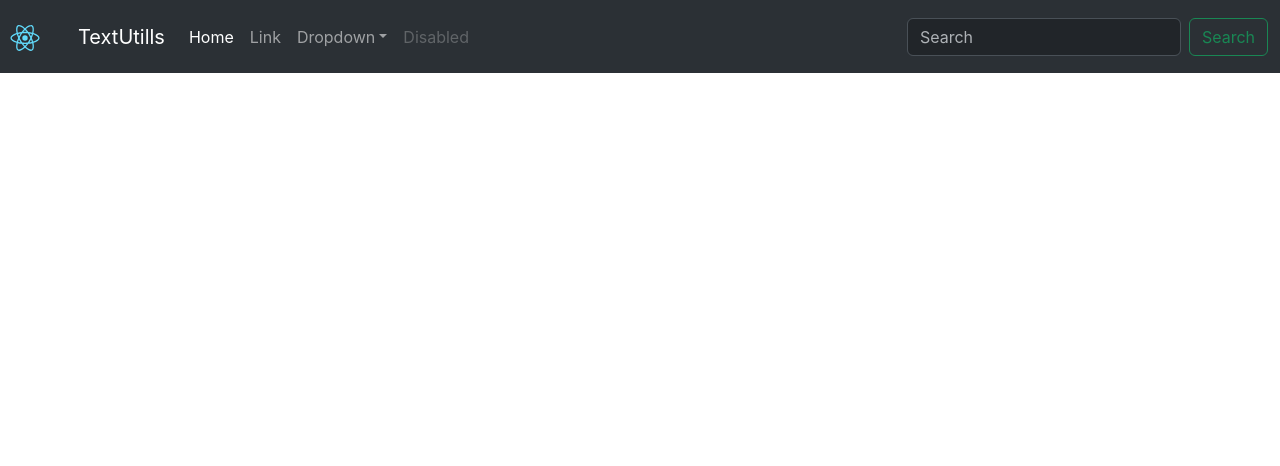
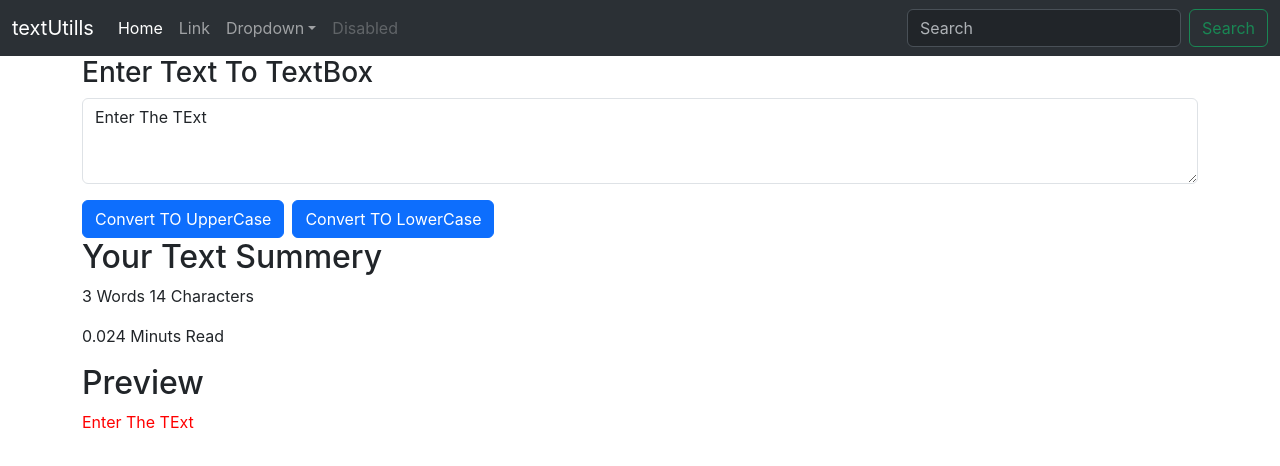
Before and after one commit to UmarShaikh786/TextUtills, a React (Create React App) app: page / in a window 1280 px wide. Shown: the top 466 px of the page. Built offline with nearby package versions, Linux system fonts and the light colour scheme.

Commit message:
Form is Created

```diff
--- a/src/App.js
+++ b/src/App.js
@@ -1,99 +1,13 @@
 import "./App.css";
-import logo from "./logo.svg";
+import Navbar from "./Components/Navbar";
+import TextForm from "./Components/TextForm";
 
 function App() {
   return (
-    <nav
-      className="navbar navbar-expand-lg bg-body-tertiary"
-      data-bs-theme="dark"
-    >
-      <a className="navbar-brand" href="/">
-        <img
-          src={logo}
-          alt="Logo"
-          width="50"
-          height="44"
-          class="d-inline-block align-text-top"
-        />
-      </a>
-      <div className="container-fluid">
-        <a className="navbar-brand" href="/">
-          TextUtills
-        </a>
-        <button
-          className="navbar-toggler"
-          type="button"
-          data-bs-toggle="collapse"
-          data-bs-target="#navbarSupportedContent"
-          aria-controls="navbarSupportedContent"
-          aria-expanded="false"
-          aria-label="Toggle navigation"
-        >
-          <span className="navbar-toggler-icon"></span>
-        </button>
-        <div className="collapse navbar-collapse" id="navbarSupportedContent">
-          <ul className="navbar-nav me-auto mb-2 mb-lg-0">
-            <li className="nav-item">
-              <a className="nav-link active" aria-current="page" href="/">
-                Home
-              </a>
-            </li>
-            <li className="nav-item">
-              <a className="nav-link" href="/">
-                Link
-              </a>
-            </li>
-            <li className="nav-item dropdown">
-              <a
-                className="nav-link dropdown-toggle"
-                href="/"
-                role="button"
-                data-bs-toggle="dropdown"
-                aria-expanded="false"
-              >
-                Dropdown
-              </a>
-              <ul className="dropdown-menu">
-                <li>
-                  <a className="dropdown-item" href="/">
-                    Action
-                  </a>
-                </li>
-                <li>
-                  <a className="dropdown-item" href="/">
-                    Another action
-                  </a>
-                </li>
-                <li>
-                  <hr className="dropdown-divider" />
-                </li>
-                <li>
-                  <a className="dropdown-item" href="/">
-                    Something else here
-                  </a>
-                </li>
-              </ul>
-            </li>
-            <li className="nav-item">
-              <a className="nav-link disabled" aria-disabled="true" href="/">
-                Disabled
-              </a>
-            </li>
-          </ul>
-          <form className="d-flex" role="search">
-            <input
-              className="form-control me-2"
-              type="search"
-              placeholder="Search"
-              aria-label="Search"
-            />
-            <button className="btn btn-outline-success" type="submit">
-              Search
-            </button>
-          </form>
-        </div>
-      </div>
-    </nav>
+    <>
+      <Navbar title="textUtills" />
+      <TextForm heading="Enter Text To TextBox" />
+    </>
   );
 }
 
--- /dev/null
+++ b/src/Components/Navbar.js
@@ -0,0 +1,97 @@
+import React from 'react'
+import PropTypes from 'prop-types'
+
+
+
+export default function Navbar(props) {
+  return (
+    <nav
+      className="navbar navbar-expand-lg bg-body-tertiary"
+      data-bs-theme="dark"
+    >
+      <div className="container-fluid">
+        <a className="navbar-brand" href="/">
+         {props.title}
+        </a>
+        <button
+          className="navbar-toggler"
+          type="button"
+          data-bs-toggle="collapse"
+          data-bs-target="#navbarSupportedContent"
+          aria-controls="navbarSupportedContent"
+          aria-expanded="false"
+          aria-label="Toggle navigation"
+        >
+          <span className="navbar-toggler-icon"></span>
+        </button>
+        <div className="collapse navbar-collapse" id="navbarSupportedContent">
+          <ul className="navbar-nav me-auto mb-2 mb-lg-0">
+            <li className="nav-item">
+              <a className="nav-link active" aria-current="page" href="/">
+                Home
+              </a>
+            </li>
+            <li className="nav-item">
+              <a className="nav-link" href="/">
+                Link
+              </a>
+            </li>
+            <li className="nav-item dropdown">
+              <a
+                className="nav-link dropdown-toggle"
+                href="/"
+                role="button"
+                data-bs-toggle="dropdown"
+                aria-expanded="false"
+              >
+                Dropdown
+              </a>
+              <ul className="dropdown-menu">
+                <li>
+                  <a className="dropdown-item" href="/">
+                    Action
+                  </a>
+                </li>
+                <li>
+                  <a className="dropdown-item" href="/">
+                    Another action
+                  </a>
+                </li>
+                <li>
+                  <hr className="dropdown-divider" />
+                </li>
+                <li>
+                  <a className="dropdown-item" href="/">
+                    Something else here
+                  </a>
+                </li>
+              </ul>
+            </li>
+            <li className="nav-item">
+              <a className="nav-link disabled" aria-disabled="true" href="/">
+                {props.disable}
+              </a>
+            </li>
+          </ul>
+          <form className="d-flex" role="search">
+            <input
+              className="form-control me-2"
+              type="search"
+              placeholder="Search"
+              aria-label="Search"
+            />
+            <button className="btn btn-outline-success" type="submit">
+              Search
+            </button>
+          </form>
+        </div>
+      </div>
+    </nav>
+
+  )
+}
+Navbar.propTypes = {title:PropTypes.string.isRequired}
+
+Navbar.defaultProps = {
+  disable: 'Disabled'
+};
--- /dev/null
+++ b/src/Components/TextForm.js
@@ -0,0 +1,44 @@
+import React,{useState}from 'react'
+
+export default function TextForm(props) {
+  function handelOnClickUpper(){
+    const newvalue=text.toUpperCase();
+    setText(newvalue)
+
+  }
+  function handelOnClickLower(){
+    const newvalue=text.toLowerCase();
+    setText(newvalue)
+
+  }
+  function handelOnChange(event){
+
+    setText(event.target.value);
+  }
+
+
+  const[text,setText]=useState('Enter The TExt');
+
+
+  return(
+    <>    <div className="container">
+
+        <div className="mb-3">
+        <h3 className="h3">{props.heading}</h3>
+        <textarea className="form-control" value={text} onChange={handelOnChange} id="exampleFormControlTextarea1" rows="3"/>
+        </div>
+        <button className="btn btn-primary" onClick={handelOnClickUpper} >Convert TO UpperCase</button>
+        <button className="btn btn-primary ms-2 " onClick={handelOnClickLower} >Convert TO LowerCase</button>
+          </div>
+          <div className="container">
+        <h2 className="h2">Your Text Summery</h2>
+        <p>{text.split(" ").length} Words  {text.length} Characters</p>
+        <p>{0.008*text.split(" ").length} Minuts Read</p>
+        <h2 className="h2">Preview</h2>
+        <p className='' style={{color: "red"}}>{text}</p>
+          </div>
+          </>
+
+  );
+
+}
```
